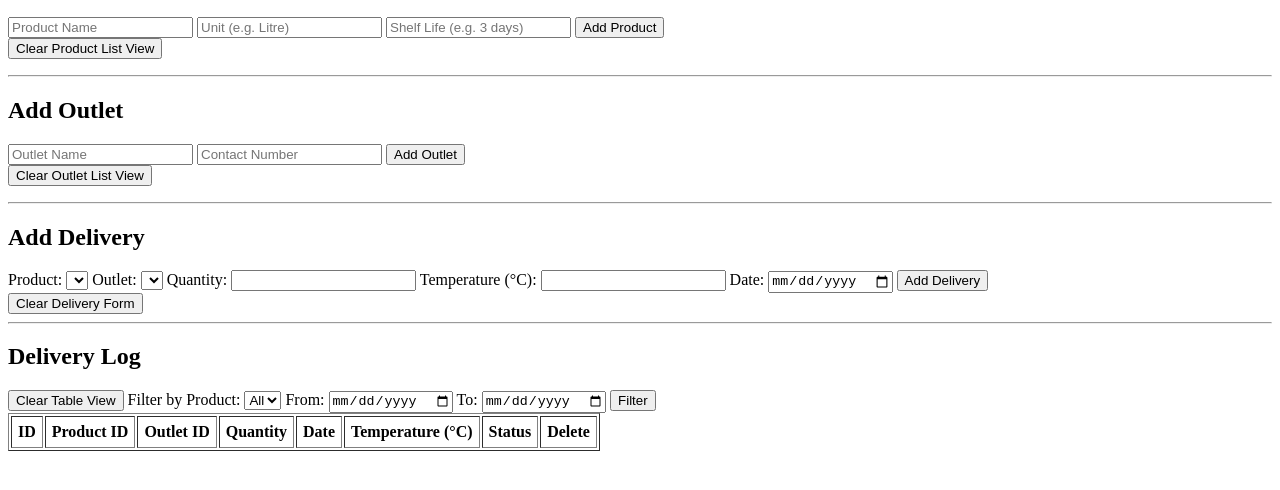
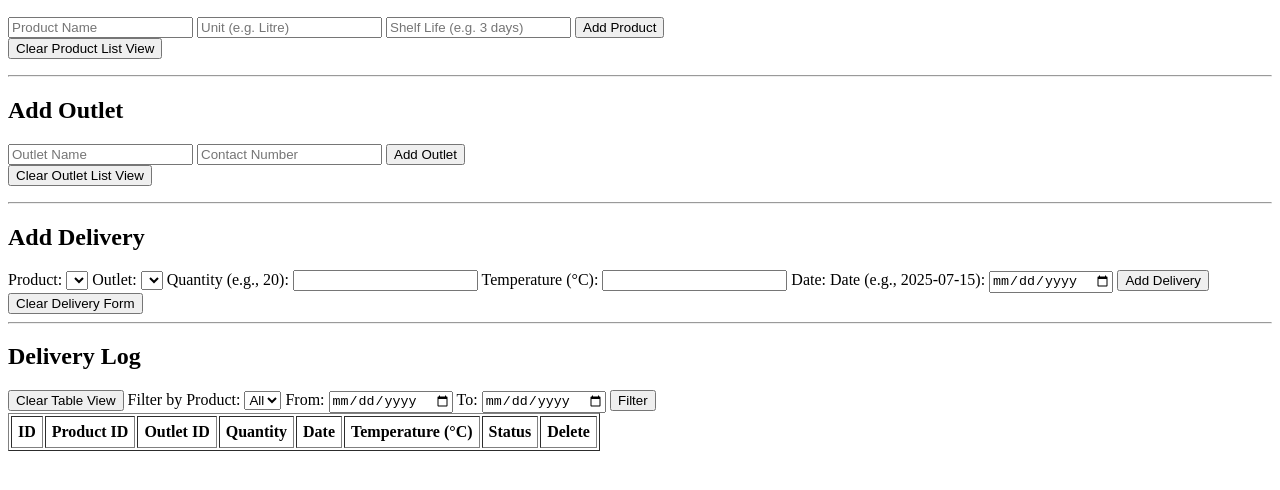
Before and after one commit to Hamza-git-bit/ChillPath, a website: page public/index.html in a window 1280 px wide. Shown: the part 110-600 px from the top of the page. Drawn offline with Linux system fonts and the light colour scheme; no server answers.

Commit message:
Improve form clarity with better input labels and examples

```diff
--- a/public/index.html
+++ b/public/index.html
@@ -46,13 +46,14 @@
       <label for="deliveryOutlet">Outlet:</label>
       <select id="deliveryOutlet" required></select>
 
-      <label for="deliveryQuantity">Quantity:</label>
+      <label for="deliveryQuantity">Quantity (e.g., 20):</label>
       <input type="number" id="deliveryQuantity" required />
 
       <label for="deliveryTemperature">Temperature (°C):</label>
       <input type="number" id="deliveryTemperature" required />
 
       <label for="deliveryDate">Date:</label>
+      <label for="deliveryDate">Date (e.g., 2025-07-15):</label>
       <input type="date" id="deliveryDate" required />
 
       <button type="submit">Add Delivery</button>
```
